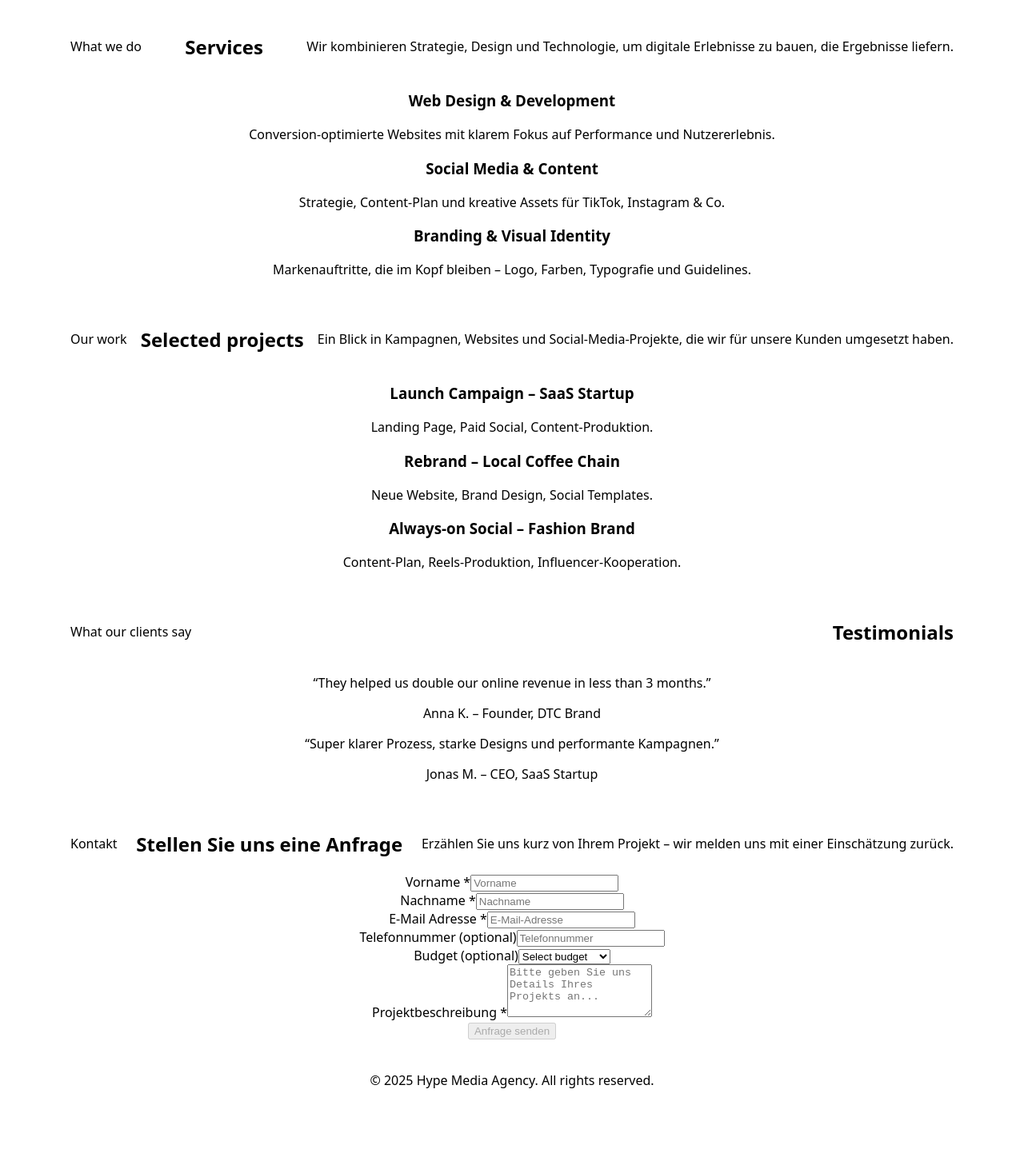
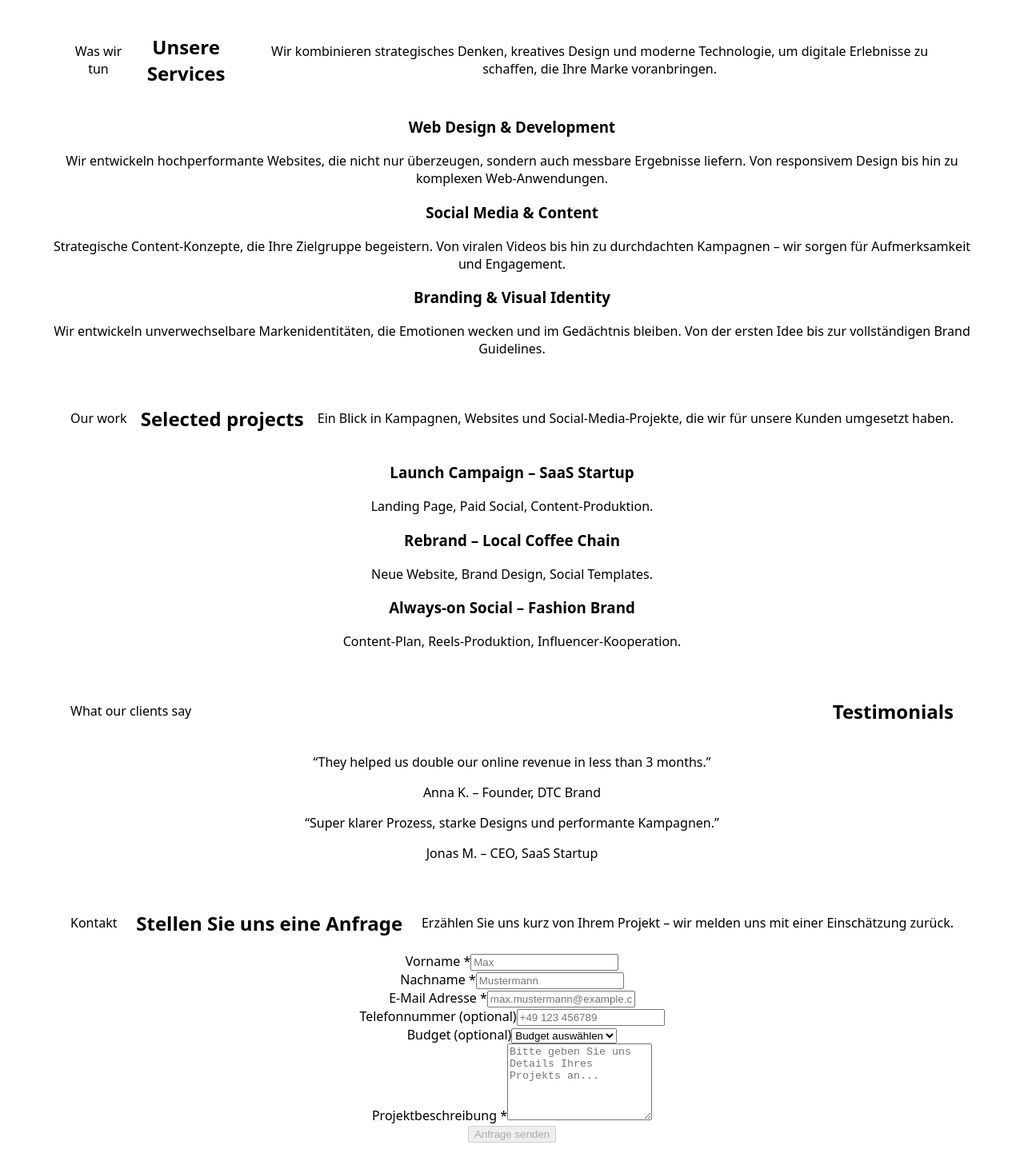
Before and after one commit to CanBeOnline/ProjektWoche, a React (Vite) app: page / in a window 1280 px wide. Shown: the part 368-1830 px from the top of the page at 80% size. Before the commit the page ends 1786 px from the top, so only its background shows below. Built offline with nearby package versions, Linux system fonts and the light colour scheme.

Commit message:
Tag3-Max

```diff
--- a/src/sections/ContactSection.jsx
+++ b/src/sections/ContactSection.jsx
@@ -11,6 +11,8 @@ export default function ContactSection() {
     budget: "",
   });
 
+  const [isSubmitting, setIsSubmitting] = useState(false);
+
   const isFormValid =
     form.firstName.trim() &&
     form.lastName.trim() &&
@@ -22,117 +24,187 @@ export default function ContactSection() {
     setForm((prev) => ({ ...prev, [name]: value }));
   }
 
-  function handleSubmit(event) {
+  async function handleSubmit(event) {
     event.preventDefault();
-    // vorerst nur Log – später kann man hier mehr machen
+    setIsSubmitting(true);
+
+    // Simuliere API-Call
+    await new Promise((resolve) => setTimeout(resolve, 1000));
+
     console.log("Contact form submitted:", form);
-    alert("Danke für deine Anfrage – (Demo).");
+    alert("Danke für deine Anfrage – wir melden uns bald bei Ihnen!");
+
+    setIsSubmitting(false);
+    // Optional: Formular zurücksetzen
+    // setForm({ firstName: "", lastName: "", email: "", phone: "", message: "", budget: "" });
   }
 
   return (
-    <section id="contact" className="section contact">
-      <header className="section-header">
-        <p className="section-label">Kontakt</p>
-        <h2 className="section-title">Stellen Sie uns eine Anfrage</h2>
-        <p className="section-description">
+    <section id="contact" className="py-24 sm:py-28 lg:py-32 px-4 sm:px-6 lg:px-8 bg-gradient-to-b from-gray-50 to-white dark:from-gray-900 dark:to-gray-800">
+      <div className="max-w-5xl mx-auto">
+        {/* Header */}
+        <header className="text-center mb-16 sm:mb-20">
+          <p className="text-sm font-semibold text-blue-600 dark:text-blue-400 uppercase tracking-wider mb-4">
+            Kontakt
+          </p>
+          <h2 className="text-4xl sm:text-5xl lg:text-6xl font-bold text-gray-900 dark:text-white mb-6 font-poppins">
+            Stellen Sie uns eine Anfrage
+          </h2>
+          <p className="text-lg sm:text-xl text-gray-600 dark:text-gray-300 max-w-2xl mx-auto leading-relaxed">
             Erzählen Sie uns kurz von Ihrem Projekt – wir melden uns mit einer Einschätzung zurück.
           </p>
         </header>
 
-      <form className="contact-form" onSubmit={handleSubmit}>
-        <div className="form-row">
-          <label>
-            Vorname *
+        {/* Form */}
+        <form
+          className="bg-white dark:bg-gray-800 rounded-2xl shadow-xl p-8 sm:p-10 lg:p-14 xl:p-16 border border-gray-100 dark:border-gray-700"
+          onSubmit={handleSubmit}
+        >
+          {/* Name Row - Grid für Vorname und Nachname */}
+          <div className="grid grid-cols-1 sm:grid-cols-2 gap-6 sm:gap-8 mb-6 sm:mb-8">
+            <div className="form-group">
+              <label
+                htmlFor="firstName"
+                className="block text-sm font-semibold text-gray-700 dark:text-gray-300 mb-3"
+              >
+                Vorname <span className="text-red-500">*</span>
+              </label>
               <input
+                id="firstName"
                 name="firstName"
                 type="text"
-              placeholder="Vorname"
+                placeholder="Max"
                 value={form.firstName}
                 onChange={handleChange}
                 required
+                className="w-full px-5 py-3.5 rounded-lg border border-gray-300 dark:border-gray-600 bg-white dark:bg-gray-700 text-gray-900 dark:text-white placeholder-gray-400 dark:placeholder-gray-500 focus:outline-none focus:ring-2 focus:ring-blue-500 focus:border-transparent transition-all duration-200"
               />
-          </label>
             </div>
 
-        <div className="form-row">
-          <label>
-            Nachname *
+            <div className="form-group">
+              <label
+                htmlFor="lastName"
+                className="block text-sm font-semibold text-gray-700 dark:text-gray-300 mb-3"
+              >
+                Nachname <span className="text-red-500">*</span>
+              </label>
               <input
+                id="lastName"
                 name="lastName"
                 type="text"
-              placeholder="Nachname"
+                placeholder="Mustermann"
                 value={form.lastName}
                 onChange={handleChange}
                 required
+                className="w-full px-5 py-3.5 rounded-lg border border-gray-300 dark:border-gray-600 bg-white dark:bg-gray-700 text-gray-900 dark:text-white placeholder-gray-400 dark:placeholder-gray-500 focus:outline-none focus:ring-2 focus:ring-blue-500 focus:border-transparent transition-all duration-200"
               />
-          </label>
+            </div>
           </div>
 
-        <div className="form-row">
-          <label>
-            E‑Mail Adresse *
+          {/* Email Row */}
+          <div className="mb-6 sm:mb-8">
+            <label
+              htmlFor="email"
+              className="block text-sm font-semibold text-gray-700 dark:text-gray-300 mb-3"
+            >
+              E‑Mail Adresse <span className="text-red-500">*</span>
+            </label>
             <input
+              id="email"
               name="email"
               type="email"
-              placeholder="E-Mail-Adresse"
+              placeholder="max.mustermann@example.com"
               value={form.email}
               onChange={handleChange}
               required
+              className="w-full px-5 py-3.5 rounded-lg border border-gray-300 dark:border-gray-600 bg-white dark:bg-gray-700 text-gray-900 dark:text-white placeholder-gray-400 dark:placeholder-gray-500 focus:outline-none focus:ring-2 focus:ring-blue-500 focus:border-transparent transition-all duration-200"
             />
-          </label>
           </div>
 
-        <div className="form-row">
-          <label>
-            Telefonnummer (optional)
+          {/* Phone and Budget Row - Grid */}
+          <div className="grid grid-cols-1 sm:grid-cols-2 gap-6 sm:gap-8 mb-6 sm:mb-8">
+            <div className="form-group">
+              <label
+                htmlFor="phone"
+                className="block text-sm font-semibold text-gray-700 dark:text-gray-300 mb-3"
+              >
+                Telefonnummer <span className="text-gray-400 text-xs">(optional)</span>
+              </label>
               <input
+                id="phone"
                 name="phone"
                 type="tel"
-              placeholder="Telefonnummer"
+                placeholder="+49 123 456789"
                 value={form.phone}
                 onChange={handleChange}
+                className="w-full px-5 py-3.5 rounded-lg border border-gray-300 dark:border-gray-600 bg-white dark:bg-gray-700 text-gray-900 dark:text-white placeholder-gray-400 dark:placeholder-gray-500 focus:outline-none focus:ring-2 focus:ring-blue-500 focus:border-transparent transition-all duration-200"
               />
-          </label>
             </div>
 
-        <div className="form-row">
-          <label>
-            Budget (optional)
+            <div className="form-group">
+              <label
+                htmlFor="budget"
+                className="block text-sm font-semibold text-gray-700 dark:text-gray-300 mb-3"
+              >
+                Budget <span className="text-gray-400 text-xs">(optional)</span>
+              </label>
               <select
+                id="budget"
                 name="budget"
                 value={form.budget}
                 onChange={handleChange}
+                className="w-full px-5 py-3.5 rounded-lg border border-gray-300 dark:border-gray-600 bg-white dark:bg-gray-700 text-gray-900 dark:text-white focus:outline-none focus:ring-2 focus:ring-blue-500 focus:border-transparent transition-all duration-200 appearance-none cursor-pointer"
               >
-              <option value="">Select budget</option>
-              <option value="under5k">Under 5.000 €</option>
+                <option value="">Budget auswählen</option>
+                <option value="under5k">Unter 5.000 €</option>
                 <option value="5k-15k">5.000–15.000 €</option>
                 <option value="15k-plus">15.000 € +</option>
               </select>
-          </label>
+            </div>
           </div>
 
-        <div className="form-row">
-          <label>
-            Projektbeschreibung *
+          {/* Message Row */}
+          <div className="mb-10 sm:mb-12">
+            <label
+              htmlFor="message"
+              className="block text-sm font-semibold text-gray-700 dark:text-gray-300 mb-3"
+            >
+              Projektbeschreibung <span className="text-red-500">*</span>
+            </label>
             <textarea
+              id="message"
               name="message"
-              rows="4"
+              rows="6"
               placeholder="Bitte geben Sie uns Details Ihres Projekts an..."
               value={form.message}
               onChange={handleChange}
               required
+              className="w-full px-5 py-3.5 rounded-lg border border-gray-300 dark:border-gray-600 bg-white dark:bg-gray-700 text-gray-900 dark:text-white placeholder-gray-400 dark:placeholder-gray-500 focus:outline-none focus:ring-2 focus:ring-blue-500 focus:border-transparent transition-all duration-200 resize-none"
             />
-          </label>
           </div>
 
+          {/* Submit Button */}
+          <div className="flex justify-center mt-8">
             <button
               type="submit"
-          className="btn btn-primary"
-          disabled={!isFormValid}
+              disabled={!isFormValid || isSubmitting}
+              className="px-8 py-4 bg-blue-600 hover:bg-blue-700 disabled:bg-gray-400 disabled:cursor-not-allowed text-white font-semibold rounded-lg shadow-lg hover:shadow-xl transform hover:-translate-y-0.5 transition-all duration-200 focus:outline-none focus:ring-4 focus:ring-blue-300 dark:focus:ring-blue-800 min-w-[200px]"
             >
-          Anfrage senden
+              {isSubmitting ? (
+                <span className="flex items-center justify-center">
+                  <svg className="animate-spin -ml-1 mr-3 h-5 w-5 text-white" xmlns="http://www.w3.org/2000/svg" fill="none" viewBox="0 0 24 24">
+                    <circle className="opacity-25" cx="12" cy="12" r="10" stroke="currentColor" strokeWidth="4"></circle>
+                    <path className="opacity-75" fill="currentColor" d="M4 12a8 8 0 018-8V0C5.373 0 0 5.373 0 12h4zm2 5.291A7.962 7.962 0 014 12H0c0 3.042 1.135 5.824 3 7.938l3-2.647z"></path>
+                  </svg>
+                  Wird gesendet...
+                </span>
+              ) : (
+                "Anfrage senden"
+              )}
             </button>
+          </div>
         </form>
+      </div>
     </section>
   );
 }
--- a/src/sections/ServicesSection.jsx
+++ b/src/sections/ServicesSection.jsx
@@ -5,41 +5,59 @@ const SERVICES = [
     id: "webdesign",
     title: "Web Design & Development",
     description:
-      "Conversion-optimierte Websites mit klarem Fokus auf Performance und Nutzererlebnis.",
+      "Wir entwickeln hochperformante Websites, die nicht nur überzeugen, sondern auch messbare Ergebnisse liefern. Von responsivem Design bis hin zu komplexen Web-Anwendungen.",
   },
   {
     id: "social",
     title: "Social Media & Content",
     description:
-      "Strategie, Content-Plan und kreative Assets für TikTok, Instagram & Co.",
+      "Strategische Content-Konzepte, die Ihre Zielgruppe begeistern. Von viralen Videos bis hin zu durchdachten Kampagnen – wir sorgen für Aufmerksamkeit und Engagement.",
   },
   {
     id: "branding",
     title: "Branding & Visual Identity",
     description:
-      "Markenauftritte, die im Kopf bleiben – Logo, Farben, Typografie und Guidelines.",
+      "Wir entwickeln unverwechselbare Markenidentitäten, die Emotionen wecken und im Gedächtnis bleiben. Von der ersten Idee bis zur vollständigen Brand Guidelines.",
   },
 ];
 
 export default function ServicesSection() {
   return (
-    <section id="services" className="section services">
-      <header className="section-header">
-        <p className="section-label">What we do</p>
-        <h2 className="section-title">Services</h2>
-        <p className="section-description">
-          Wir kombinieren Strategie, Design und Technologie, um digitale
-          Erlebnisse zu bauen, die Ergebnisse liefern.
-        </p>
-      </header>
+    <section id="services" className="py-24 sm:py-28 lg:py-32 px-4 sm:px-6 lg:px-8 bg-gradient-to-b from-white to-gray-50 dark:from-gray-900 dark:to-gray-800">
+      <div className="max-w-7xl mx-auto">
+        {/* Header */}
+        <header className="text-center mb-16 sm:mb-20">
+          <p className="text-sm font-semibold text-blue-600 dark:text-blue-400 uppercase tracking-wider mb-4">
+            Was wir tun
+          </p>
+          <h2 className="text-4xl sm:text-5xl lg:text-6xl font-bold text-gray-900 dark:text-white mb-6 font-poppins">
+            Unsere Services
+          </h2>
+          <p className="text-lg sm:text-xl text-gray-600 dark:text-gray-300 max-w-3xl mx-auto leading-relaxed">
+            Wir kombinieren strategisches Denken, kreatives Design und moderne Technologie,
+            um digitale Erlebnisse zu schaffen, die Ihre Marke voranbringen.
+          </p>
+        </header>
 
-      <div className="services-grid">
-        {SERVICES.map((service) => (
-          <article key={service.id} className="service-card">
-            <h3 className="service-title">{service.title}</h3>
-            <p className="service-text">{service.description}</p>
-          </article>
-        ))}
+        {/* Services Grid */}
+        <div className="grid grid-cols-1 md:grid-cols-2 lg:grid-cols-3 gap-8 lg:gap-10">
+          {SERVICES.map((service) => (
+            <article
+              key={service.id}
+              className="group bg-white dark:bg-gray-800 rounded-2xl p-8 lg:p-10 border border-gray-100 dark:border-gray-700 hover:border-blue-300 dark:hover:border-blue-600 shadow-lg hover:shadow-2xl transition-all duration-300 transform hover:-translate-y-1"
+            >
+              {/* Title */}
+              <h3 className="text-2xl font-bold text-gray-900 dark:text-white mb-4 font-poppins group-hover:text-blue-600 dark:group-hover:text-blue-400 transition-colors duration-300">
+                {service.title}
+              </h3>
+
+              {/* Description */}
+              <p className="text-gray-600 dark:text-gray-300 leading-relaxed">
+                {service.description}
+              </p>
+            </article>
+          ))}
+        </div>
       </div>
     </section>
   );
```
Also changed, not shown: 1 other file (tests, documents, lock files or other folders). Lines whose indentation alone changed are shown as unchanged.
